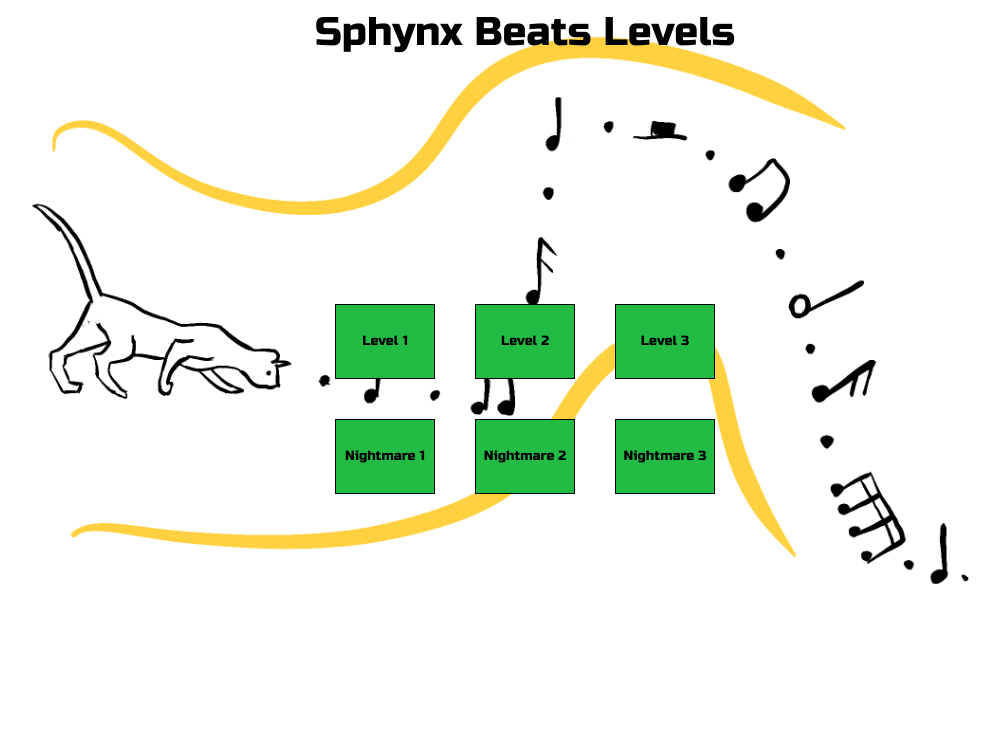
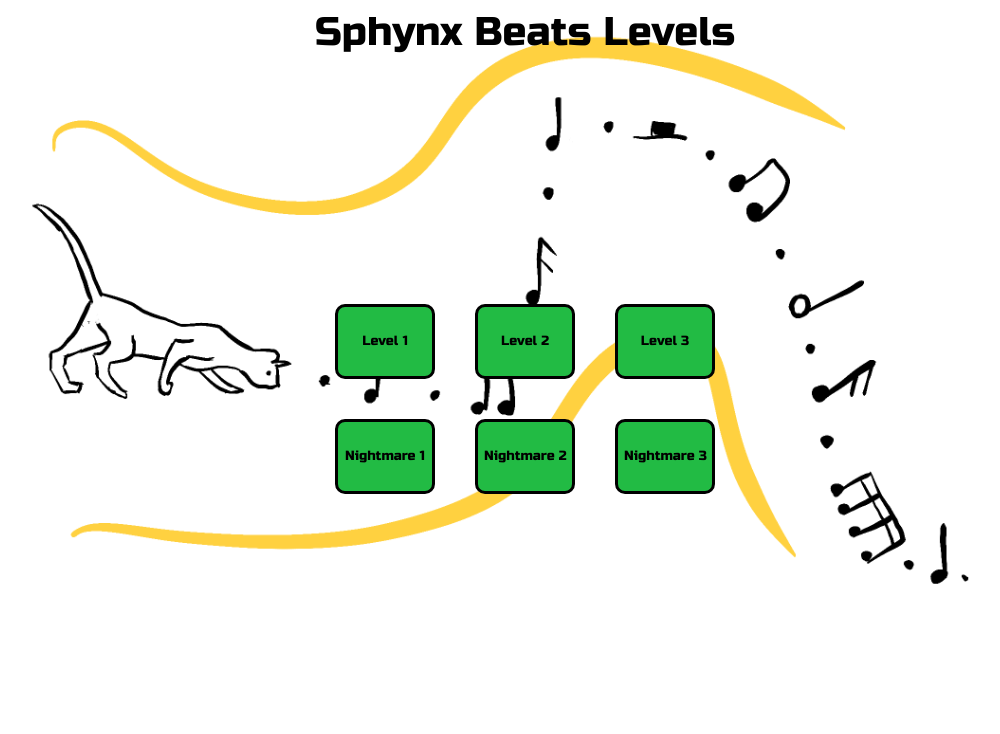
Before and after one commit to jsidle1/Sphynx-Project, a Flask app: template templates/levelselect.html in a window 1280 px wide. Shown: the top 734 px of the page, without its empty margins (115-1115 px from the left). Run offline with Flask 3, Linux system fonts and the light colour scheme; the template is opened without the code that fills it: most values are stand-ins (such as "Sample title", 1, 10 or a date in 2020).

Commit message:
changed level select border

```diff
--- a/static/assets/levelselectstyles.css
+++ b/static/assets/levelselectstyles.css
@@ -36,7 +36,8 @@ input
     width: 100px;
     height: 75px;
     margin: 20px 20px 20px 20px;
-    border: 1px solid black;
+    border: 3px solid black;
+    border-radius: 10px;
     text-decoration: none;
     color: black;
     display: flex;
```
